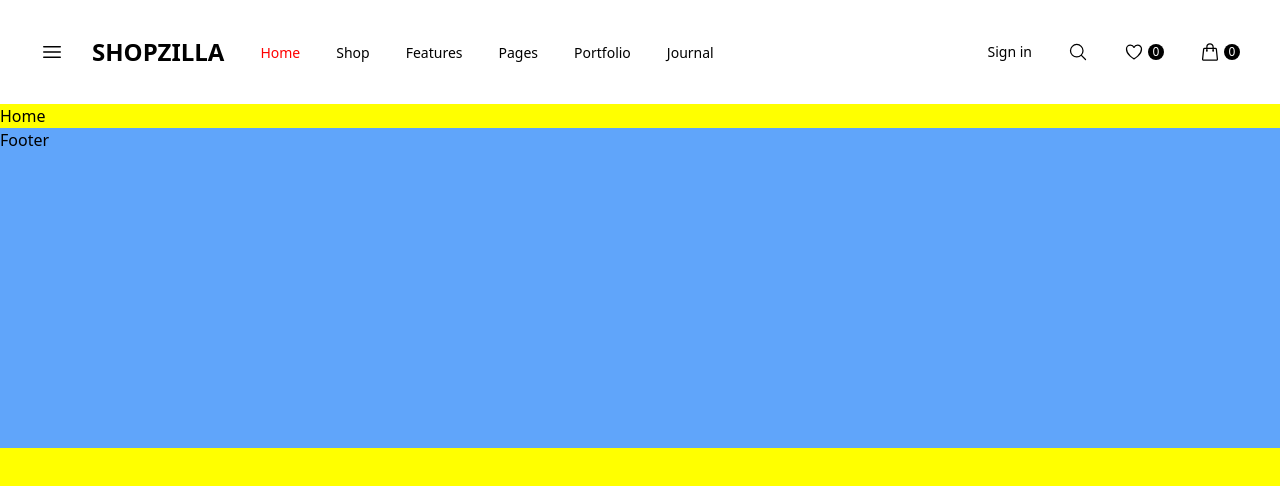
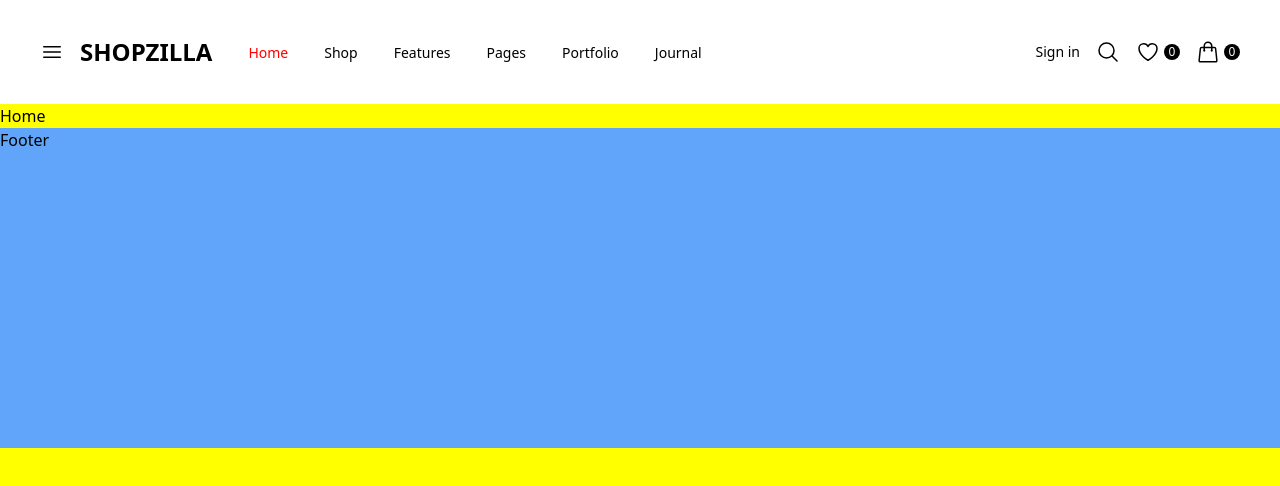
Before and after one commit to KyawZinThant22/Shopzilla-Frontend, a React (Create React App) app: page /home in a window 1280 px wide. Shown: the top 486 px of the page. Built offline with nearby package versions, Linux system fonts and the light colour scheme.

Commit message:
svg to tsx component

```diff
--- /dev/null
+++ b/src/assets/icons/Bars.tsx
@@ -0,0 +1,22 @@
+import React from 'react';
+
+function Bars() {
+  return (
+    <svg
+      xmlns="http://www.w3.org/2000/svg"
+      fill="none"
+      stroke="currentColor"
+      strokeWidth="1.5"
+      className="w-6 h-6"
+      viewBox="0 0 24 24"
+    >
+      <path
+        strokeLinecap="round"
+        strokeLinejoin="round"
+        d="M3.75 6.75h16.5M3.75 12h16.5m-16.5 5.25h16.5"
+      ></path>
+    </svg>
+  );
+}
+
+export default Bars;
--- /dev/null
+++ b/src/assets/icons/Cart.tsx
@@ -0,0 +1,22 @@
+import React from 'react';
+
+function Cart() {
+  return (
+    <svg
+      xmlns="http://www.w3.org/2000/svg"
+      fill="none"
+      stroke="currentColor"
+      strokeWidth="1.5"
+      className="w-6 h-6"
+      viewBox="0 0 24 24"
+    >
+      <path
+        strokeLinecap="round"
+        strokeLinejoin="round"
+        d="M15.75 10.5V6a3.75 3.75 0 10-7.5 0v4.5m11.356-1.993l1.263 12c.07.665-.45 1.243-1.119 1.243H4.25a1.125 1.125 0 01-1.12-1.243l1.264-12A1.125 1.125 0 015.513 7.5h12.974c.576 0 1.059.435 1.119 1.007zM8.625 10.5a.375.375 0 11-.75 0 .375.375 0 01.75 0zm7.5 0a.375.375 0 11-.75 0 .375.375 0 01.75 0z"
+      ></path>
+    </svg>
+  );
+}
+
+export default Cart;
--- /dev/null
+++ b/src/assets/icons/Heart.tsx
@@ -0,0 +1,22 @@
+import React from 'react';
+
+function Heart() {
+  return (
+    <svg
+      xmlns="http://www.w3.org/2000/svg"
+      fill="none"
+      stroke="currentColor"
+      strokeWidth="1.5"
+      className="w-6 h-6"
+      viewBox="0 0 24 24"
+    >
+      <path
+        strokeLinecap="round"
+        strokeLinejoin="round"
+        d="M21 8.25c0-2.485-2.099-4.5-4.688-4.5-1.935 0-3.597 1.126-4.312 2.733-.715-1.607-2.377-2.733-4.313-2.733C5.1 3.75 3 5.765 3 8.25c0 7.22 9 12 9 12s9-4.78 9-12z"
+      ></path>
+    </svg>
+  );
+}
+
+export default Heart;
--- /dev/null
+++ b/src/assets/icons/Search.tsx
@@ -0,0 +1,22 @@
+import React from 'react';
+
+function Search() {
+  return (
+    <svg
+      xmlns="http://www.w3.org/2000/svg"
+      fill="none"
+      stroke="currentColor"
+      strokeWidth="1.5"
+      className="w-6 h-6"
+      viewBox="0 0 24 24"
+    >
+      <path
+        strokeLinecap="round"
+        strokeLinejoin="round"
+        d="M21 21l-5.197-5.197m0 0A7.5 7.5 0 105.196 5.196a7.5 7.5 0 0010.607 10.607z"
+      ></path>
+    </svg>
+  );
+}
+
+export default Search;
--- /dev/null
+++ b/src/assets/icons/index.ts
@@ -0,0 +1,4 @@
+export { default as Search } from './Search';
+export { default as Heart } from './Heart';
+export { default as Cart } from './Cart';
+export { default as Bars } from './Bars';
--- a/src/section/Appbar.tsx
+++ b/src/section/Appbar.tsx
@@ -3,6 +3,7 @@ import { NavProps } from '../@types';
 
 //third party
 import { NavLink } from 'react-router-dom';
+import { Bars, Cart, Heart, Search } from '../assets/icons';
 
 const Appbar = () => {
   const navLink: NavProps[] = [
@@ -46,22 +47,7 @@ const Appbar = () => {
     <div className="w-full bg-white p-9">
       <div className="flex items-center justify-between 2xl:w-[1800px] lg:w-[1200px] mx-auto  ">
         <div className="flex items-center space-x-4">
-          <div>
-            <svg
-              xmlns="http://www.w3.org/2000/svg"
-              fill="none"
-              viewBox="0 0 24 24"
-              strokeWidth={1.5}
-              stroke="currentColor"
-              className="w-6 h-6 cursor-pointer mr-3"
-            >
-              <path
-                strokeLinecap="round"
-                strokeLinejoin="round"
-                d="M3.75 6.75h16.5M3.75 12h16.5m-16.5 5.25h16.5"
-              />
-            </svg>
-          </div>
+          <Bars />
           <h1 className="font-bold uppercase text-2xl cursor-pointer">Shopzilla</h1>
           {navLink.map((nav) => (
             <NavLink
@@ -76,61 +62,17 @@ const Appbar = () => {
         <div className="flex items-center space-x-4">
           <span className="font-light text-sm cursor-pointer">Sign in</span>
           <div className="cursor-pointer">
-            <svg
-              xmlns="http://www.w3.org/2000/svg"
-              fill="none"
-              viewBox="0 0 24 24"
-              strokeWidth={1.5}
-              stroke="currentColor"
-              className="w-5 h-5 font-light mx-5"
-            >
-              <path
-                strokeLinecap="round"
-                strokeLinejoin="round"
-                d="M21 21l-5.197-5.197m0 0A7.5 7.5 0 105.196 5.196a7.5 7.5 0 0010.607 10.607z"
-              />
-            </svg>
+            <Search />
           </div>
           <div className="flex items-center cursor-pointer">
-            <svg
-              xmlns="http://www.w3.org/2000/svg"
-              fill="none"
-              viewBox="0 0 24 24"
-              strokeWidth={1.5}
-              stroke="currentColor"
-              className="w-5 h-5"
-            >
-              <path
-                strokeLinecap="round"
-                strokeLinejoin="round"
-                d="M21 8.25c0-2.485-2.099-4.5-4.688-4.5-1.935 0-3.597 1.126-4.312 2.733-.715-1.607-2.377-2.733-4.313-2.733C5.1 3.75 3 5.765 3 8.25c0 7.22 9 12 9 12s9-4.78 9-12z"
-              />
-            </svg>
+            <Heart />
             <label className="badge">0</label>
           </div>
           <div className="flex items-center cursor-pointer">
-            <svg
-              xmlns="http://www.w3.org/2000/svg"
-              fill="none"
-              viewBox="0 0 24 24"
-              strokeWidth={1.5}
-              stroke="currentColor"
-              className="w-5 h-5 ml-5"
-            >
-              <path
-                strokeLinecap="round"
-                strokeLinejoin="round"
-                d="M15.75 10.5V6a3.75 3.75 0 10-7.5 0v4.5m11.356-1.993l1.263 12c.07.665-.45 1.243-1.119 1.243H4.25a1.125 1.125 0 01-1.12-1.243l1.264-12A1.125 1.125 0 015.513 7.5h12.974c.576 0 1.059.435 1.119 1.007zM8.625 10.5a.375.375 0 11-.75 0 .375.375 0 01.75 0zm7.5 0a.375.375 0 11-.75 0 .375.375 0 01.75 0z"
-              />
-            </svg>
+            <Cart />
             <label className="badge">0</label>
           </div>
         </div>
-        {/* <div className="flex items-center space-x-4">
-          {navLink.map((nav) => (
-            <p>{nav.nav}</p>
-          ))}
-        </div> */}
       </div>
     </div>
   );
```
